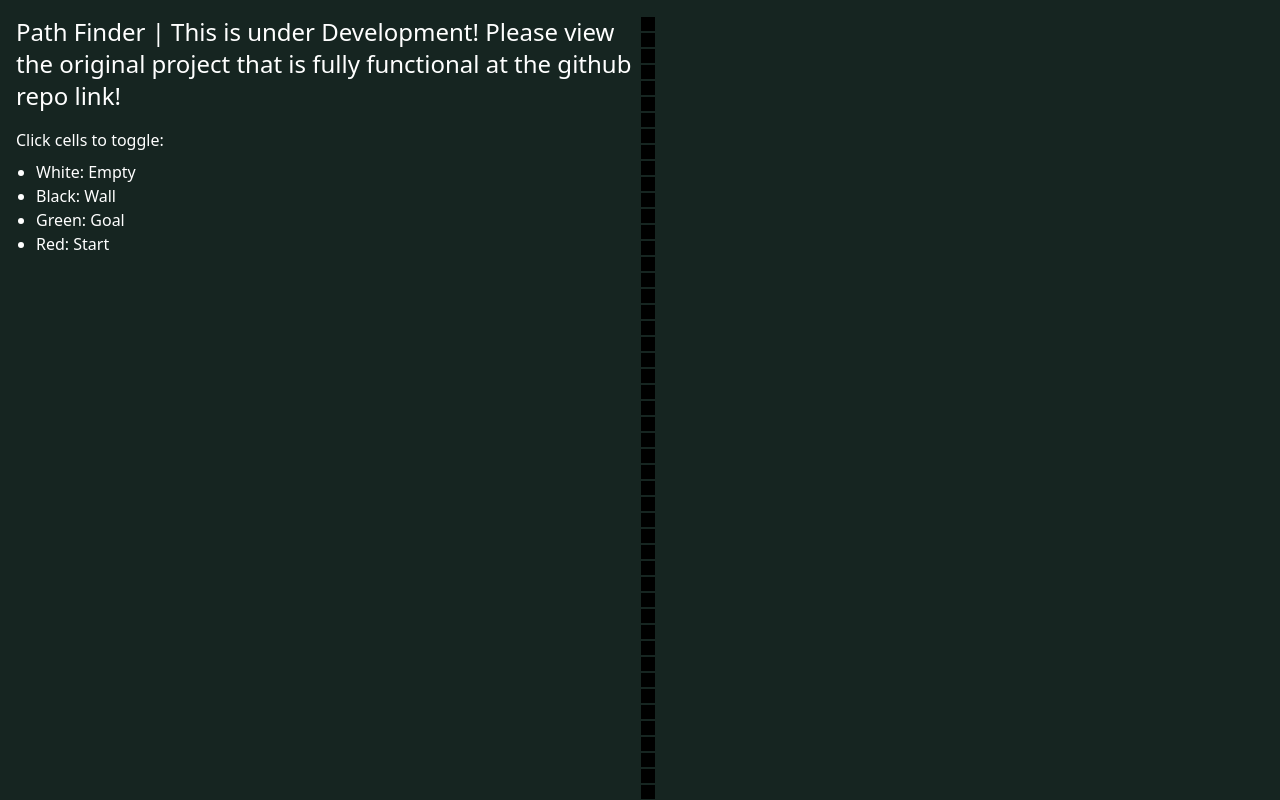
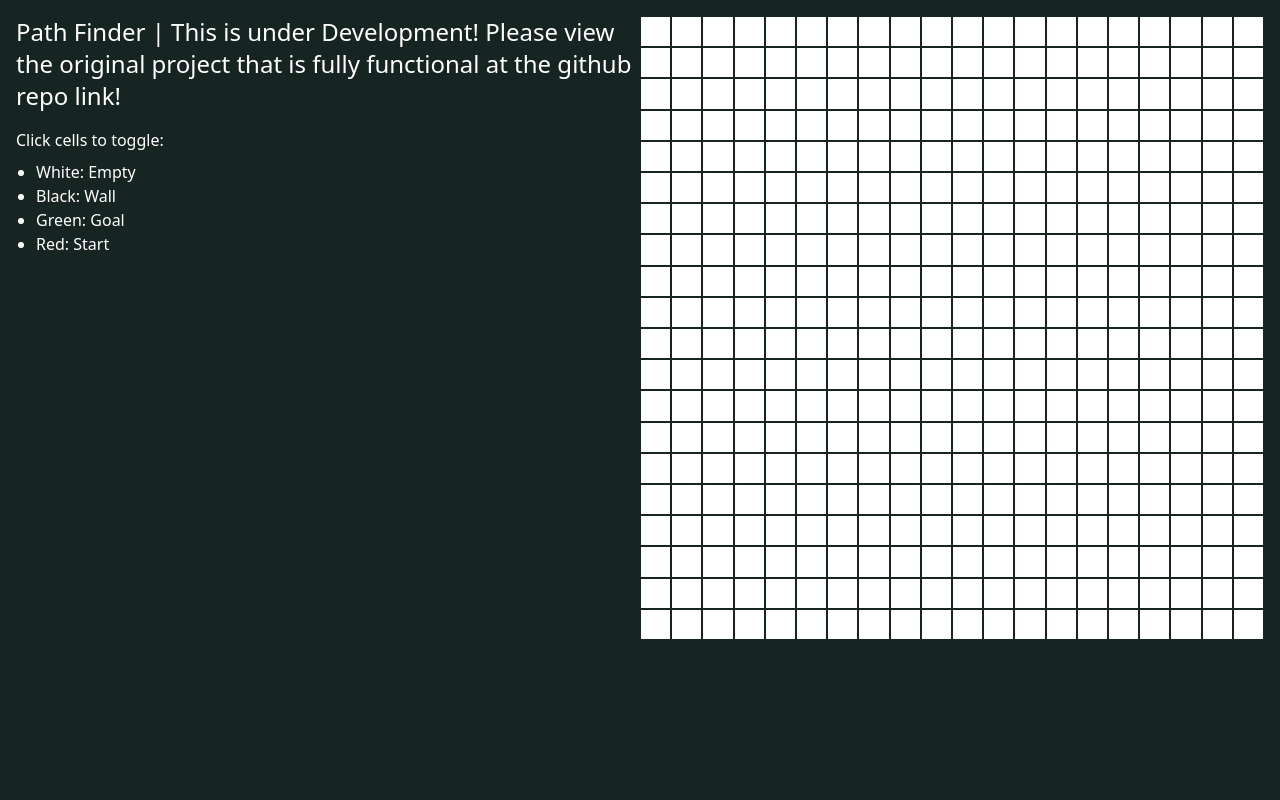
Before and after one commit to schottler3/portfolio, a Next.js app: page /projects/pathFinder in a window 1280 px wide. Shown: the top 800 px of the page. Built offline with nearby package versions, Linux system fonts and the light colour scheme.

Commit message:
Initial grid

```diff
--- a/src/app/projects/pathFinder/components/cell.tsx
+++ b/src/app/projects/pathFinder/components/cell.tsx
@@ -2,21 +2,25 @@
 import React from 'react';
 
 interface CellItemProps {
-    cords: [string, string];
+    cords: [number, number];
     state: number;
 }
 
 export default function Cell({cords, state}: CellItemProps) {
 
-    switch (state) {
-        case 0:
-            return <div className="w-4 h-4 bg-black border border-charcoal"></div>;
-        case 1:
-            return <div className="w-4 h-4 bg-green border border-charcoal"></div>;
-        case 2:
-            return <div className="w-4 h-4 bg-white border border-charcoal"></div>;
-        case 3:
-            return <div className="w-4 h-4 bg-red border border-charcoal"></div>;
-    }
+    const colors = {
+        0: "bg-white",
+        1: "bg-black",
+        2: "bg-green-500",
+        3: "bg-red-500"
+    };
+
+    return (
+        <div
+            className={`w-full h-full border border-charcoal ${colors[state as keyof typeof colors]}`}
+            data-x={cords[0]}
+            data-y={cords[1]}
+        />
+    );
 
 }
--- a/src/app/projects/pathFinder/page.tsx
+++ b/src/app/projects/pathFinder/page.tsx
@@ -45,10 +45,13 @@ export default function Page() {
                         <li>Red: Start</li>
                     </ul>
                 </div>
-                <div className="col-span-1">
-                    <div id="grid">
-                        {cells && cells.map((cell) => cell)}
-                    </div>
+                <div className="aspect-square w-full" id="grid" style={{
+                    display: 'grid',
+                    gridTemplateColumns: `repeat(${gridSize}, 1fr)`,
+                    gridTemplateRows: `repeat(${gridSize}, 1fr)`,
+                    gridGap: '0',
+                }}>
+                    {cells}
                 </div>
             </div>
         </div>
```
